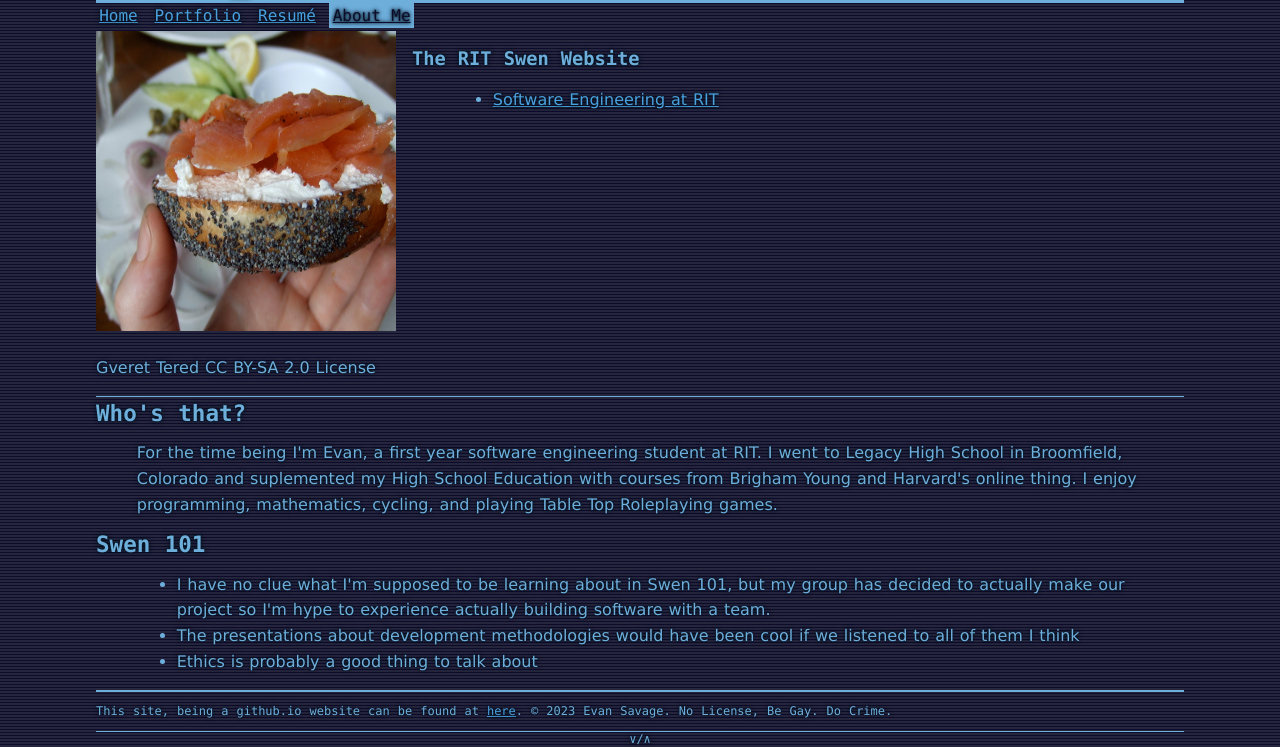
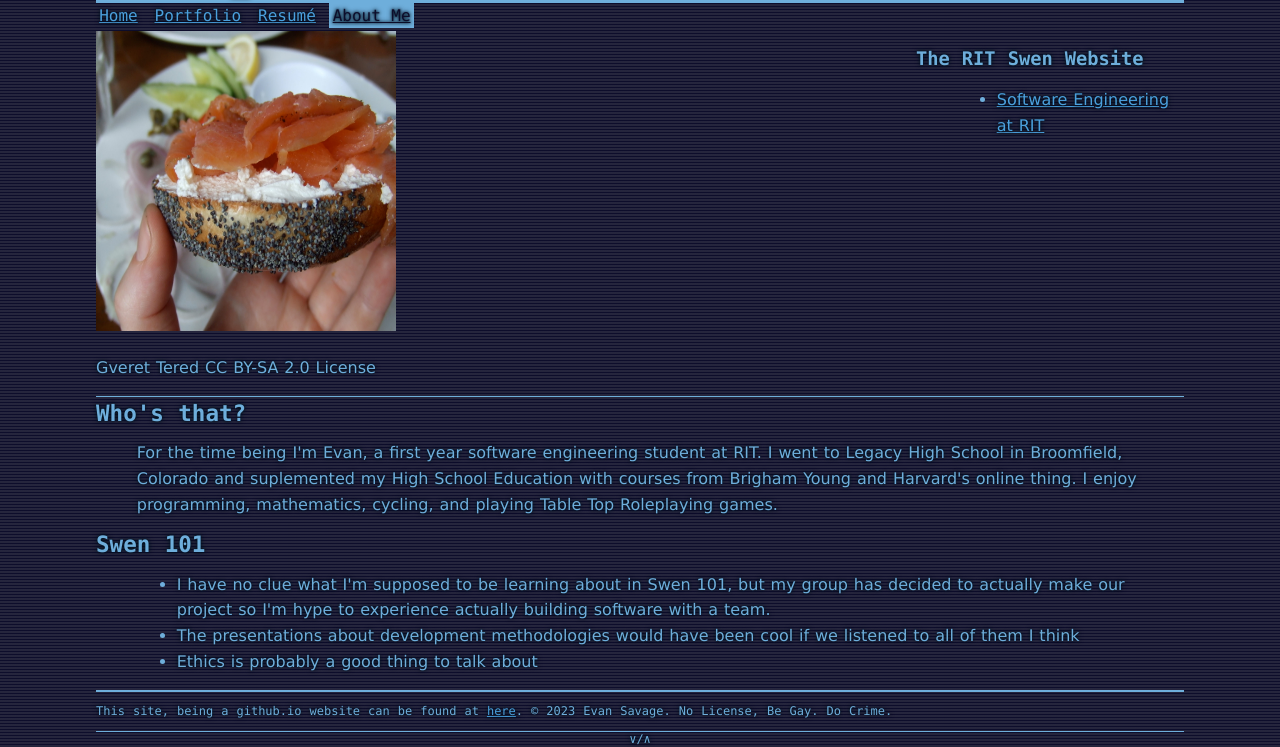
Before and after one commit to Anti5893/Anti5893.github.io, a plain HTML site: page html/about_me/index.html in a window 1280 px wide. Shown: the part 53-800 px from the top of the page. Drawn offline with Linux system fonts and the light colour scheme.

Commit message:
eeh ooh (more formatting fixes)

```diff
--- a/html/about_me/index.html
+++ b/html/about_me/index.html
@@ -17,7 +17,6 @@
 }
 .right {
   width: 25%;
-  min-width: 85ch;
 }
 @media(width < 1100px){
     .column{
```
Also changed, not shown: html/resume/index.html (+0 -1 lines).
